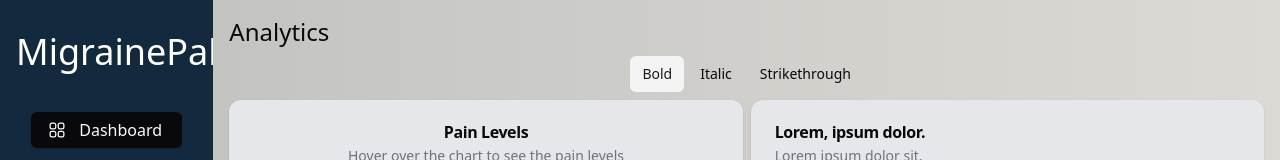
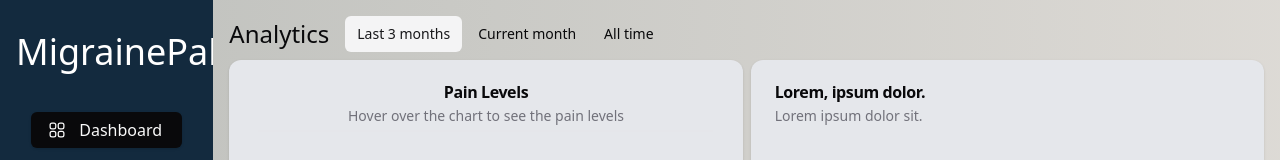
Before and after one commit to kmoze/migraine_pal, a React (Vite) app: page /analytics in a window 1280 px wide. Shown: the top 160 px of the page. Built offline with nearby package versions, Linux system fonts and the light colour scheme; no server answers; the database is empty.

Commit message:
Styling changes

```diff
--- a/src/components/AnalyticsToggle.tsx
+++ b/src/components/AnalyticsToggle.tsx
@@ -1,20 +1,26 @@
 import { ToggleGroup, ToggleGroupItem } from '@/components/ui/toggle-group';
+
+interface ToggleGroupButtonsProps {
+  allMigraines: () => void;
+  currentMonth: () => void;
+  last3Months: () => void;
+}
 
 export function ToggleGroupButtons({
   allMigraines,
   currentMonth,
   last3Months,
-}) {
+}: ToggleGroupButtonsProps) {
   return (
     <ToggleGroup type="single" defaultValue="bold">
       <ToggleGroupItem value="bold" aria-label="Toggle bold">
-        <button onClick={last3Months}>Bold</button>
+        <button onClick={last3Months}>Last 3 months</button>
       </ToggleGroupItem>
       <ToggleGroupItem value="italic" aria-label="Toggle italic">
-        <button onClick={currentMonth}>Italic</button>
+        <button onClick={currentMonth}>Current month</button>
       </ToggleGroupItem>
       <ToggleGroupItem value="strikethrough" aria-label="Toggle strikethrough">
-        <button onClick={allMigraines}>Strikethrough</button>
+        <button onClick={allMigraines}>All time</button>
       </ToggleGroupItem>
     </ToggleGroup>
   );
--- a/src/pages/Analytics.tsx
+++ b/src/pages/Analytics.tsx
@@ -251,7 +251,7 @@ function Analytics({ migraines }: AnalyticsProps) {
   return (
     <>
       <div className="h-full w-full flex flex-col p-4 bg-custom-gradient gap-2">
-        <h2 className="text-2xl">Analytics</h2>
+        {/* <h2 className="text-2xl">Analytics</h2>
         <ToggleGroupButtons
           allMigraines={() => setDateRange({ startDate: null, endDate: null })}
           currentMonth={() =>
@@ -270,7 +270,31 @@ function Analytics({ migraines }: AnalyticsProps) {
               endDate: new Date(),
             })
           }
-        />
+        /> */}
+        <div className="flex items-center gap-4">
+          <h2 className="text-2xl flex-shrink-0">Analytics</h2>
+          <ToggleGroupButtons
+            allMigraines={() =>
+              setDateRange({ startDate: null, endDate: null })
+            }
+            currentMonth={() =>
+              setDateRange({
+                startDate: new Date(
+                  new Date().getFullYear(),
+                  new Date().getMonth(),
+                  1
+                ), // First day of the current month
+                endDate: new Date(), // Current date
+              })
+            }
+            last3Months={() =>
+              setDateRange({
+                startDate: subMonths(new Date(), 3),
+                endDate: new Date(),
+              })
+            }
+          />
+        </div>
         <div className="flex gap-2">
           <Card className="flex flex-col w-1/2 bg-gray-200 border-none">
             <CardHeader className="items-center pb-0">
```
